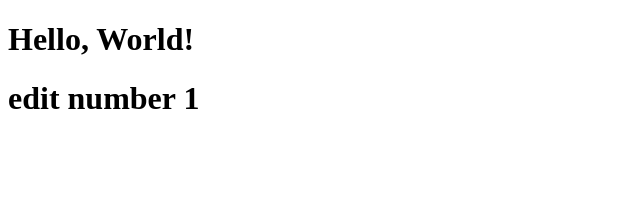
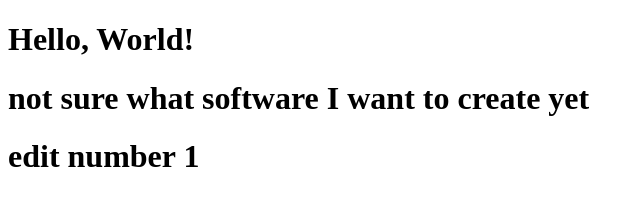
Before and after one commit to Raijuk1/CS3338-first-project, a plain HTML site: page index.html in a window 1280 px wide. Shown: the whole page, without its empty margins (0-644 px from the left). Drawn offline with Linux system fonts and the light colour scheme.

Commit message:
second added change for final project idea

```diff
--- a/index.html
+++ b/index.html
@@ -7,6 +7,7 @@
 </head>
 <body>
     <h1>Hello, World!</h1>
+    <h1>not sure what software I want to create yet</h1>
     <h1>edit number 1</h1>
 </body>
 </html>
```
